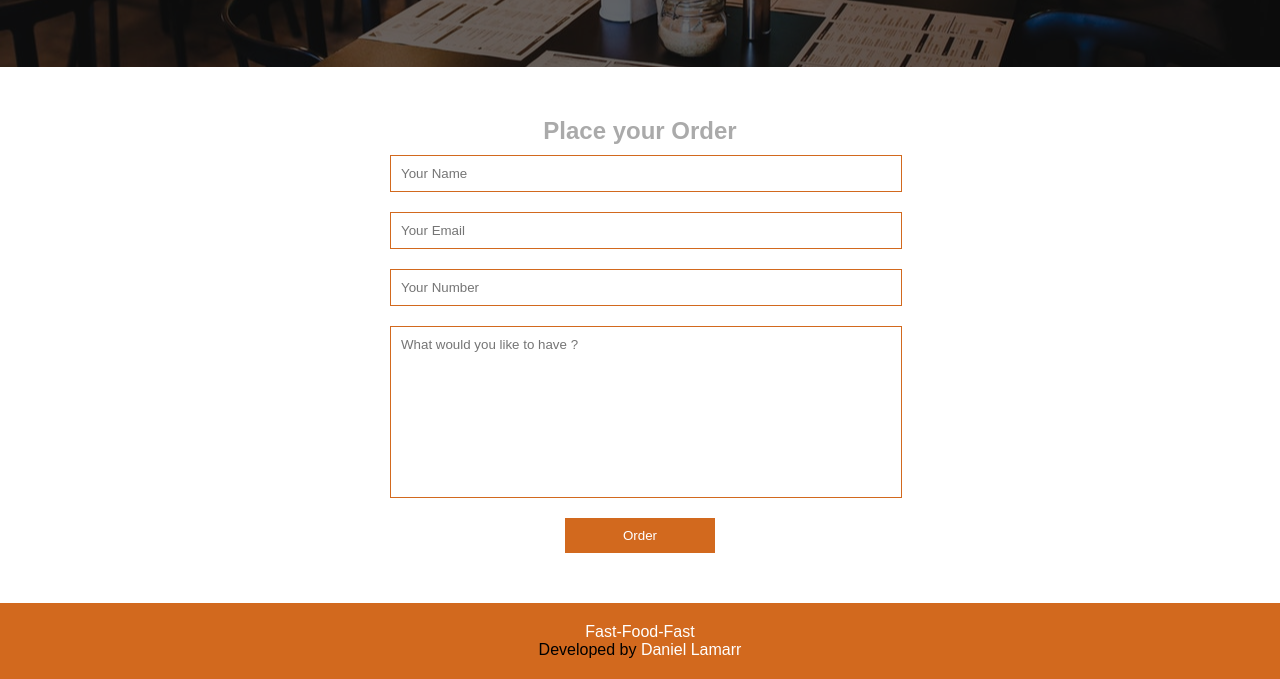
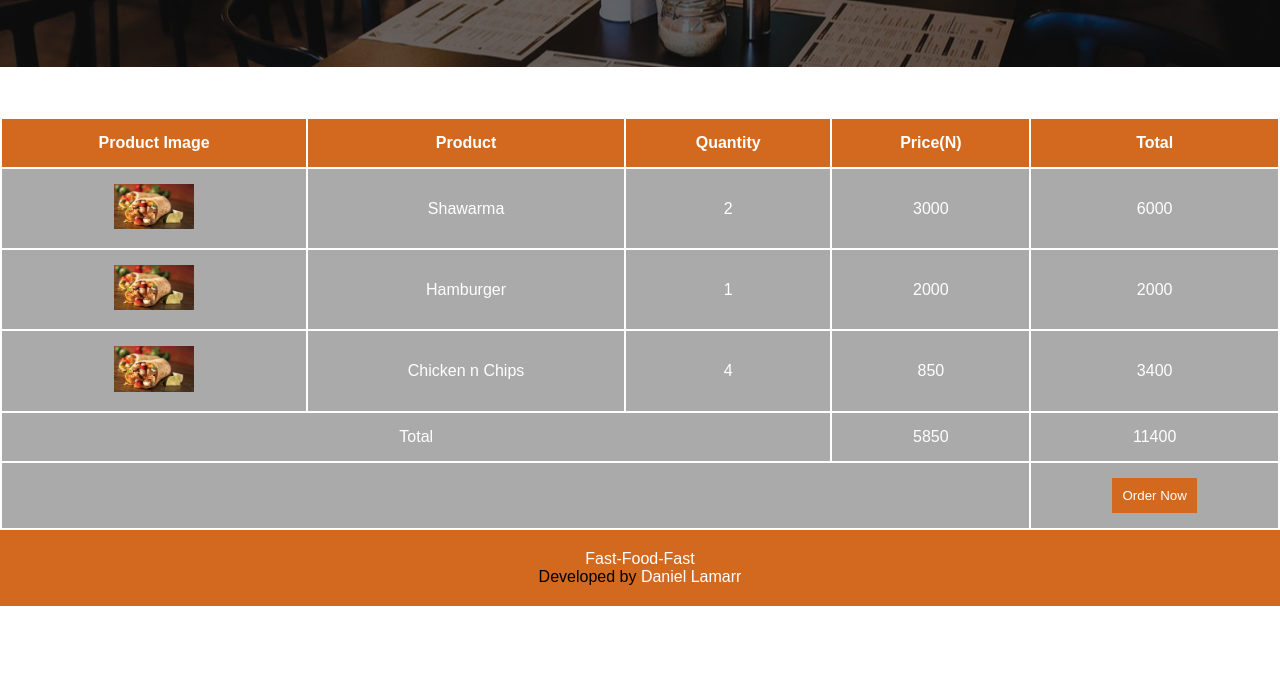
Before and after one commit to daniellamarr/fast-food-fast, a plain HTML site: page ui/order.html in a window 1280 px wide. Shown: the part 183-862 px from the top of the page. After the commit the page ends 800 px from the top, so only its background shows below. Drawn offline with nearby package versions, Linux system fonts and the light colour scheme; a web font is replaced by a local one.

Commit message:
[Feature #160363937] Add UI template

```diff
--- a/ui/order.html
+++ b/ui/order.html
@@ -31,22 +31,53 @@
         </header>
         <section id="order">
             <div class="title">
-                <h1>Place an Order</h1>
+                <h1>Complete Order</h1>
             </div>
         </section>
-        <section id="placeorder">
-            <center>
-                <div class="placeorder">
-                    <h2>Place your Order</h2>
-                    <form action="" method="post">
-                        <input type="text" name="user" id="user" placeholder="Your Name">
-                        <input type="text" name="email" id="email" placeholder="Your Email">
-                        <input type="tel" name="phone" id="phone" placeholder="Your Number">
-                        <textarea name="foodorder" id="foodorder" cols="30" rows="10" placeholder="What would you like to have ?"></textarea>
-                        <button>Order </button>
-                    </form>
-                </div>
-            </center>
+        <section id="checkout">
+            <div class="table">
+                <table>
+                    <thead>
+                        <th>Product Image</th>
+                        <th>Product</th>
+                        <th>Quantity</th>
+                        <th>Price(N)</th>
+                        <th>Total</th>
+                    </thead>
+                    <tbody>
+                        <tr>
+                            <td><img src="images/cart/1.jpeg" alt="Product Image" width="80px"></td>
+                            <td>Shawarma</td>
+                            <td>2</td>
+                            <td>3000</td>
+                            <td>6000</td>
+                        </tr>
+                        <tr>
+                            <td><img src="images/cart/1.jpeg" alt="Product Image" width="80px"></td>
+                            <td>Hamburger</td>
+                            <td>1</td>
+                            <td>2000</td>
+                            <td>2000</td>
+                        </tr>
+                        <tr>
+                            <td><img src="images/cart/1.jpeg" alt="Product Image" width="80px"></td>
+                            <td>Chicken n Chips</td>
+                            <td>4</td>
+                            <td>850</td>
+                            <td>3400</td>
+                        </tr>
+                        <tr>
+                            <td colspan="3">Total</td>
+                            <td>5850</td>
+                            <td>11400</td>
+                        </tr>
+                        <tr>
+                            <td colspan="4"></td>
+                            <td><button>Order Now</button></td>
+                        </tr>
+                    </tbody>
+                </table>
+            </div>
         </section>
         <footer>
             <div>
```
Also changed, not shown: ui/index.html (+1 -2 lines).
